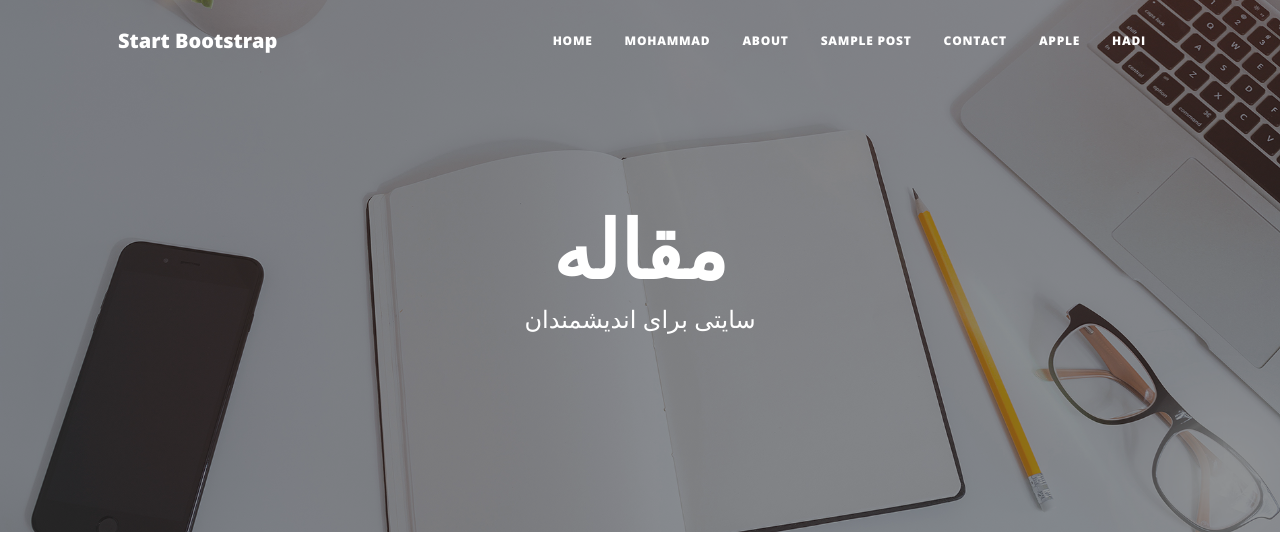
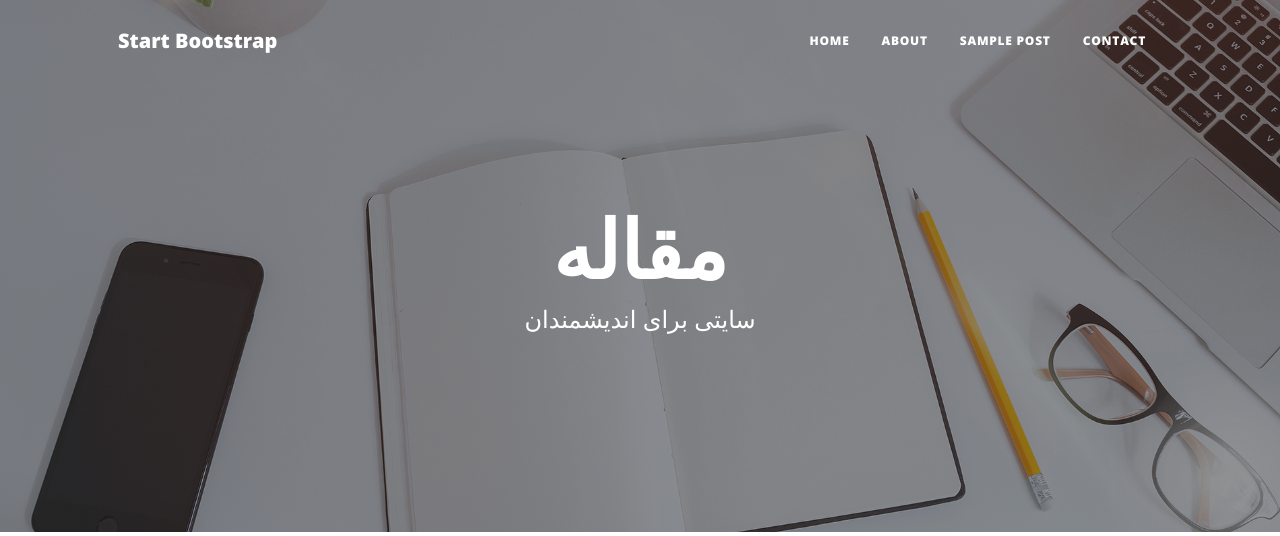
Before and after one commit to Makb84/django-article, a Django app: page / in a window 1280 px wide. Shown: the top 536 px of the page. Run offline with Django 4.2, Linux system fonts and the light colour scheme; data that the repository does not hold is empty; some libraries are stand-ins or nearby versions.

Commit message:
start_stage

```diff
--- a/blog/templates/blog/base.html
+++ b/blog/templates/blog/base.html
@@ -34,12 +34,9 @@
                 <div class="collapse navbar-collapse" id="navbarResponsive">
                     <ul class="navbar-nav ms-auto py-4 py-lg-0">
                         <li class="nav-item"><a class="nav-link px-lg-3 py-3 py-lg-4" href="index.html">Home</a></li>
-                        <li class="nav-item"><a class="nav-link px-lg-3 py-3 py-lg-4" href="contact.html">mohammad</a></li>
                         <li class="nav-item"><a class="nav-link px-lg-3 py-3 py-lg-4" href="about.html">About</a></li>
                         <li class="nav-item"><a class="nav-link px-lg-3 py-3 py-lg-4" href="post.html">Sample Post</a></li>
                         <li class="nav-item"><a class="nav-link px-lg-3 py-3 py-lg-4" href="contact.html">Contact</a></li>
-                        <li class="nav-item"><a class="nav-link px-lg-3 py-3 py-lg-4" href="contact.html">Apple</a></li>
-                        <li class="nav-item"><a class="nav-link px-lg-3 py-3 py-lg-4" href="contact.html">Hadi</a></li>
                     </ul>
                 </div>
             </div>
```
